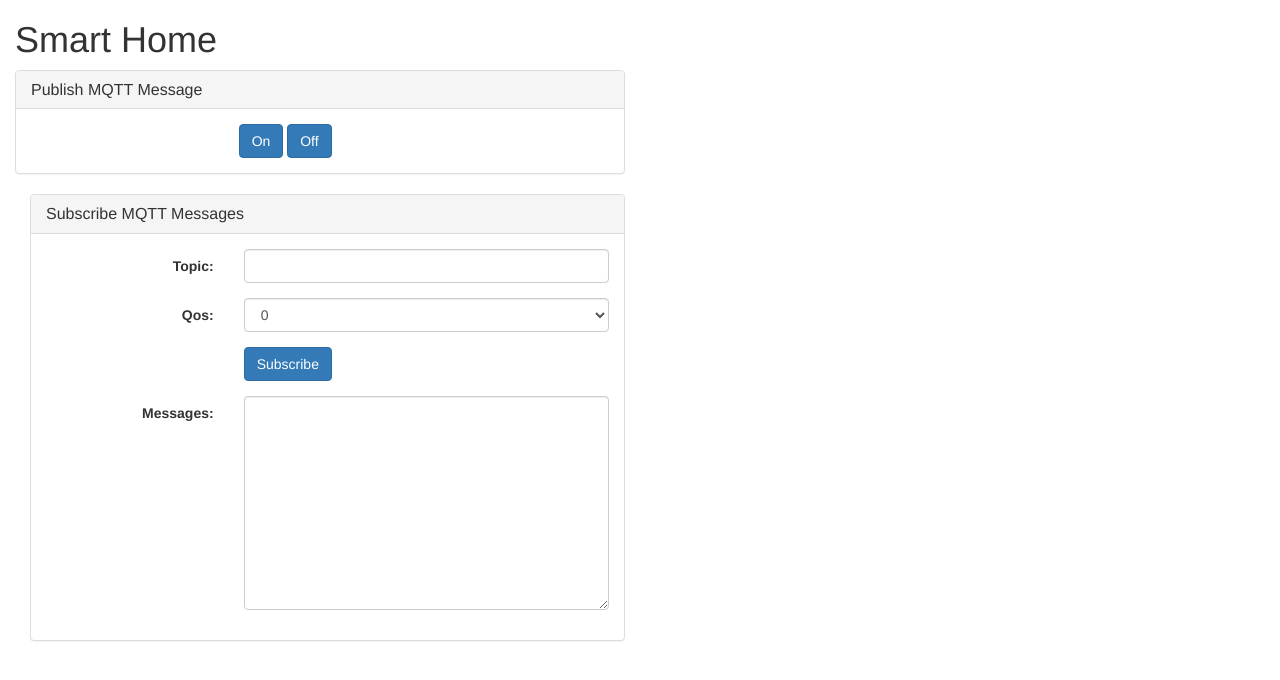
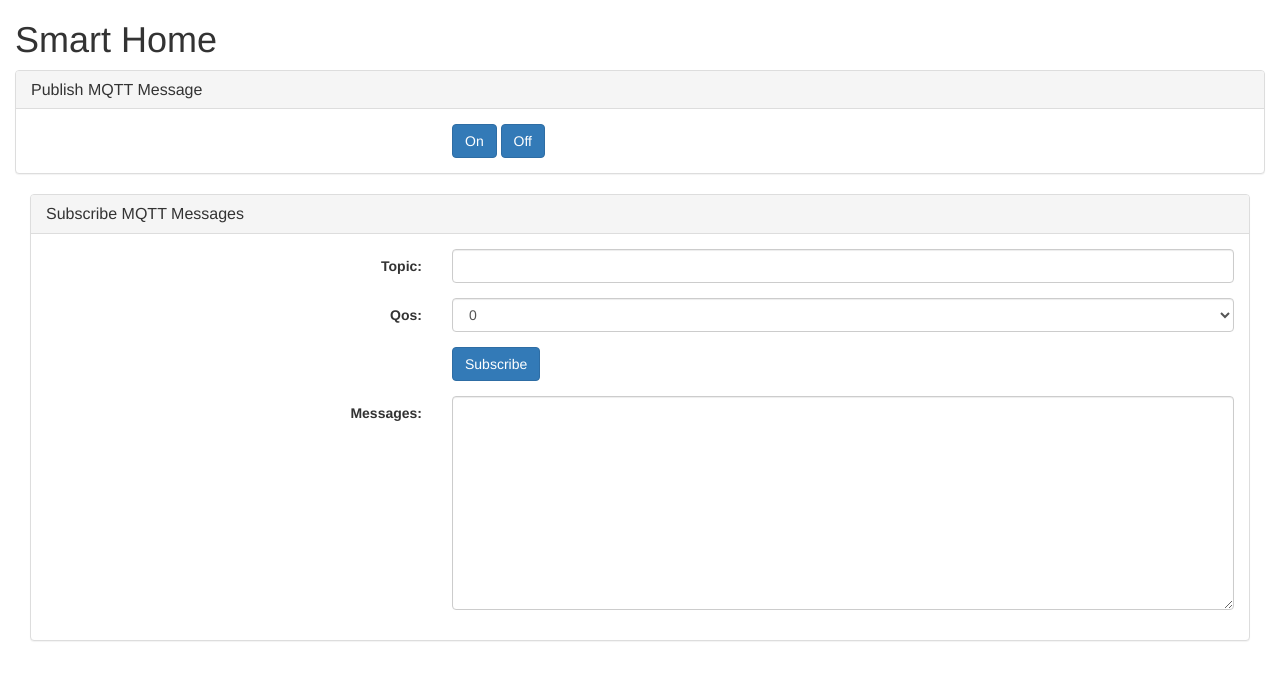
Before and after one commit to xeonqq/smart_home, a Flask app: page / in a window 1280 px wide. Shown: the top 680 px of the page. Run offline with Flask 2, Linux system fonts and the light colour scheme; some libraries are stand-ins or nearby versions.

Commit message:
Update layout

```diff
--- a/templates/index.html
+++ b/templates/index.html
@@ -56,7 +56,7 @@
     </div>
   </div>
   <div class="row">
-    <div class="col-xs-6">
+    <div class="col-xs-12">
       <div class="panel panel-default">
         <div class="panel-heading">
           <h3 class="panel-title">Publish MQTT Message</h3>
@@ -77,7 +77,7 @@
       </div>
     </div>
   </div>
-  <div class="col-xs-6">
+  <div class="col-xs-12">
     <div class="panel panel-default">
       <div class="panel-heading">
         <h3 class="panel-title">Subscribe MQTT Messages</h3>
```
